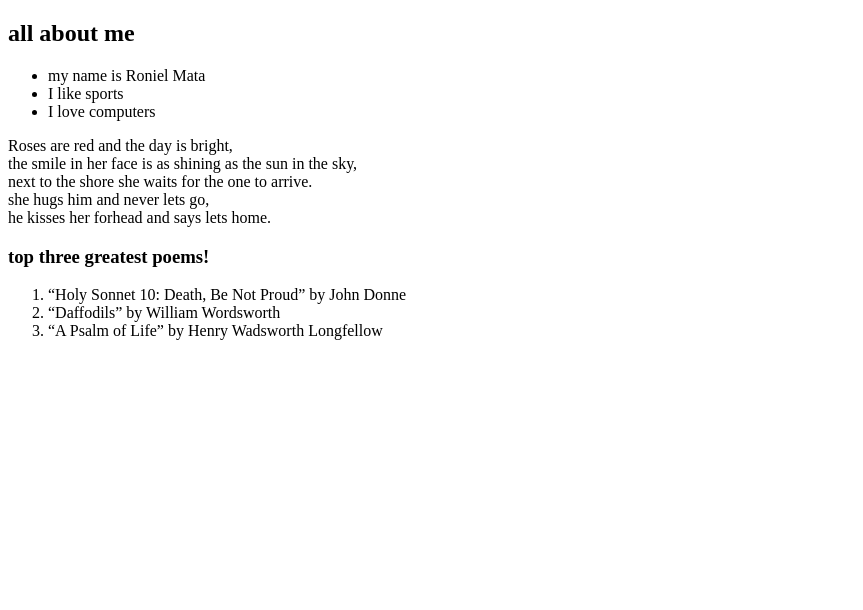
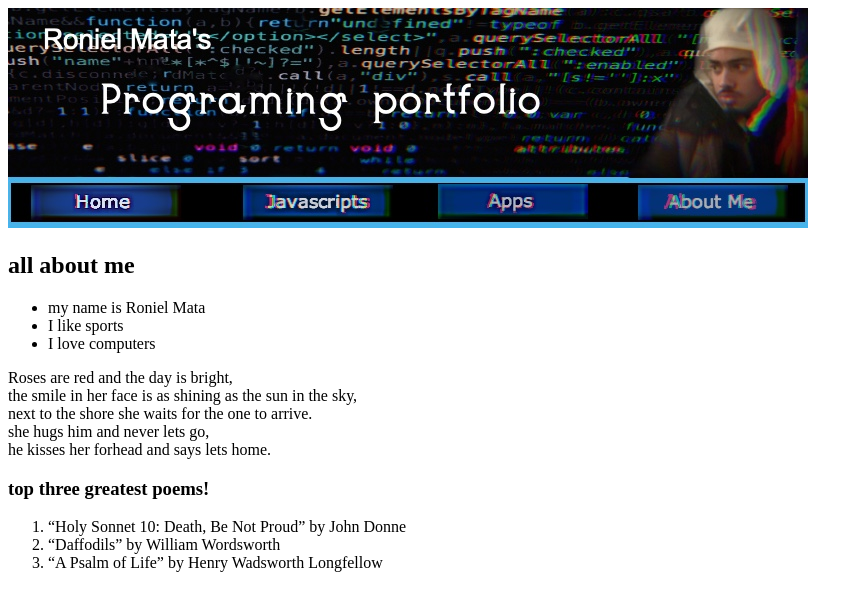
Before and after one commit to afernandez-ark/Rdrako64.github.io, a plain HTML site: page index.html in a window 1280 px wide. Shown: the whole page, without its empty margins (0-863 px from the left). Drawn offline with Linux system fonts and the light colour scheme.

Commit message:
Update index.html

```diff
--- a/index.html
+++ b/index.html
@@ -5,7 +5,7 @@
         <meta charset="utf-8">
     </head>
     <body>
-
+    <img src="my banner.jpg">
     <h2> all about me </h2>
     <ul>
         <li> my name is Roniel Mata</li>
```
